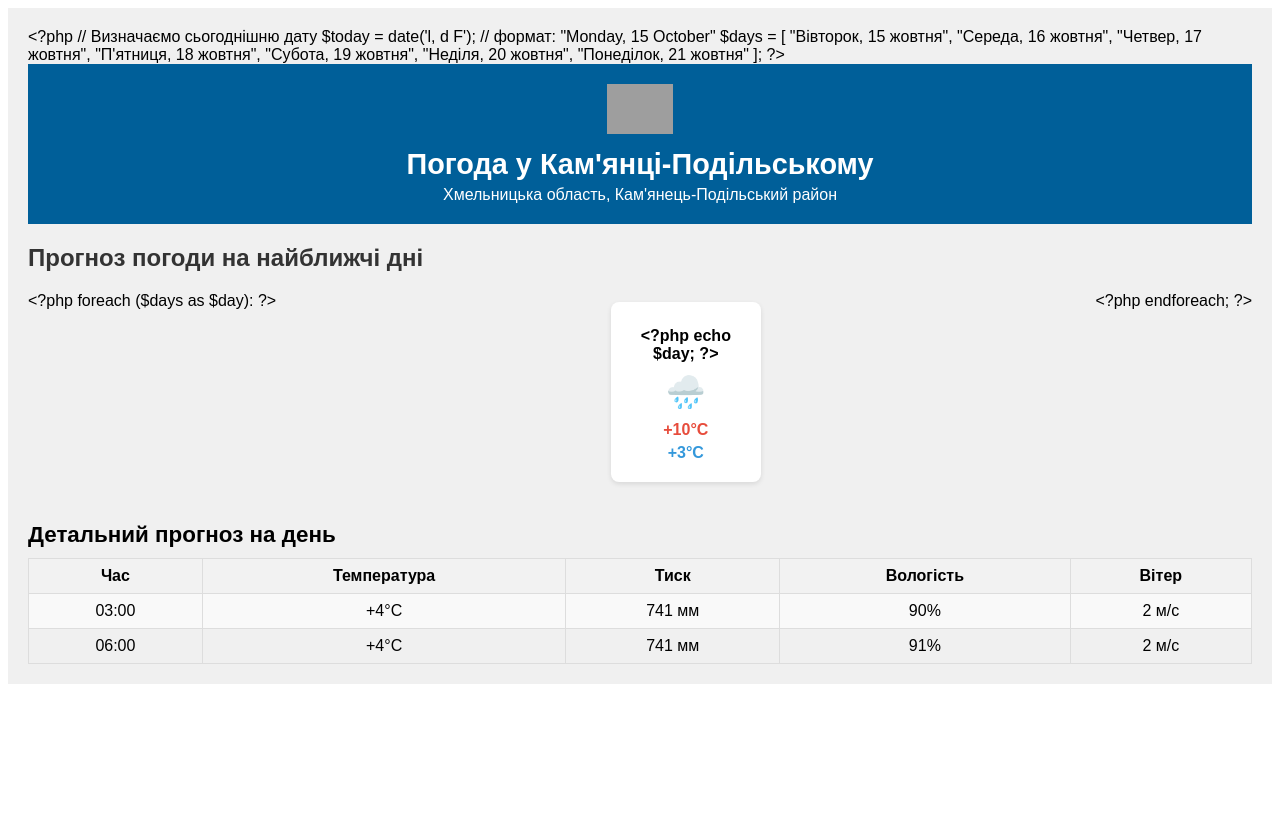
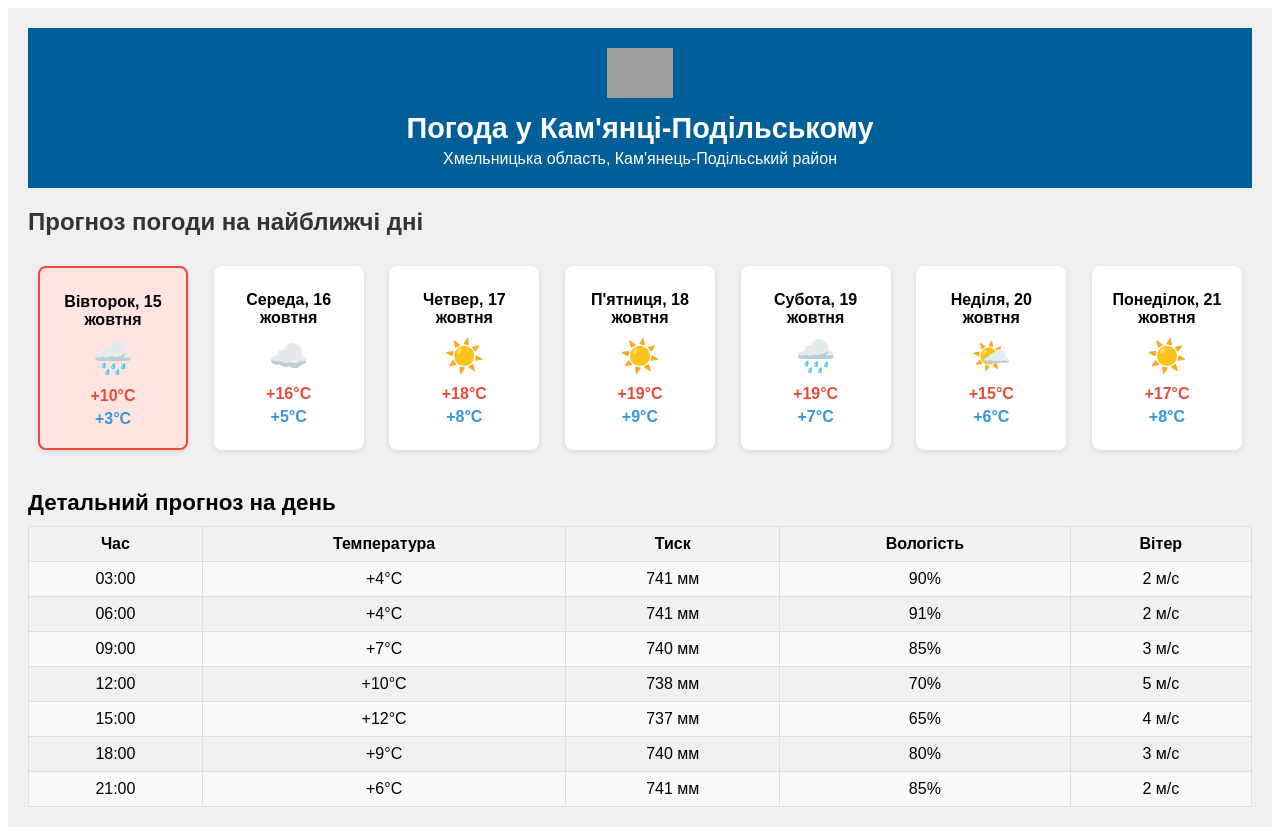
Before and after one commit to IT-Kamianets/weathersense, an Angular app: page / in a window 1280 px wide. Before the commit the page ends 800 px from the top, so only its background shows below. Built offline with nearby package versions, Linux system fonts and the light colour scheme; grey boxes are pictures that could not be loaded.

Commit message:
Update app.component.html

```diff
--- a/src/app/app.component.html
+++ b/src/app/app.component.html
@@ -7,20 +7,6 @@
     <link rel="stylesheet" href="app.component.scss">
 </head>
 <body>
-    <?php
-    // Визначаємо сьогоднішню дату
-    $today = date('l, d F'); // формат: "Monday, 15 October"
-    $days = [
-        "Вівторок, 15 жовтня",
-        "Середа, 16 жовтня",
-        "Четвер, 17 жовтня",
-        "П'ятниця, 18 жовтня",
-        "Субота, 19 жовтня",
-        "Неділя, 20 жовтня",
-        "Понеділок, 21 жовтня"
-    ];
-    ?>
-
     <header>
         <div class="logo">
             <img src="logo.png" alt="Sinoptik Logo">
@@ -32,14 +18,48 @@
         <section class="forecast">
             <h2>Прогноз погоди на найближчі дні</h2>
             <div class="forecast-days">
-                <?php foreach ($days as $day): ?>
-                    <div class="day <?php echo ($day === $today) ? 'today' : ''; ?>">
-                        <p class="date"><?php echo $day; ?></p>
-                        <div class="weather-icon">🌧️</div>
-                        <p class="temp-max">+10°C</p>
-                        <p class="temp-min">+3°C</p>
-                    </div>
-                <?php endforeach; ?>
+                <div class="day today">
+                    <p class="date">Вівторок, 15 жовтня</p>
+                    <div class="weather-icon">🌧️</div>
+                    <p class="temp-max">+10°C</p>
+                    <p class="temp-min">+3°C</p>
+                </div>
+                <div class="day">
+                    <p class="date">Середа, 16 жовтня</p>
+                    <div class="weather-icon">☁️</div>
+                    <p class="temp-max">+16°C</p>
+                    <p class="temp-min">+5°C</p>
+                </div>
+                <div class="day">
+                    <p class="date">Четвер, 17 жовтня</p>
+                    <div class="weather-icon">☀️</div>
+                    <p class="temp-max">+18°C</p>
+                    <p class="temp-min">+8°C</p>
+                </div>
+                <div class="day">
+                    <p class="date">П'ятниця, 18 жовтня</p>
+                    <div class="weather-icon">☀️</div>
+                    <p class="temp-max">+19°C</p>
+                    <p class="temp-min">+9°C</p>
+                </div>
+                <div class="day">
+                    <p class="date">Субота, 19 жовтня</p>
+                    <div class="weather-icon">🌧️</div>
+                    <p class="temp-max">+19°C</p>
+                    <p class="temp-min">+7°C</p>
+                </div>
+                <div class="day">
+                    <p class="date">Неділя, 20 жовтня</p>
+                    <div class="weather-icon">🌤️</div>
+                    <p class="temp-max">+15°C</p>
+                    <p class="temp-min">+6°C</p>
+                </div>
+                <div class="day">
+                    <p class="date">Понеділок, 21 жовтня</p>
+                    <div class="weather-icon">☀️</div>
+                    <p class="temp-max">+17°C</p>
+                    <p class="temp-min">+8°C</p>
+                </div>
             </div>
         </section>
         <section class="detailed-weather">
@@ -66,7 +86,41 @@
                     <td>91%</td>
                     <td>2 м/с</td>
                 </tr>
-                <!-- Додайте інші години за потреби -->
+                <tr>
+                    <td>09:00</td>
+                    <td>+7°C</td>
+                    <td>740 мм</td>
+                    <td>85%</td>
+                    <td>3 м/с</td>
+                </tr>
+                <tr>
+                    <td>12:00</td>
+                    <td>+10°C</td>
+                    <td>738 мм</td>
+                    <td>70%</td>
+                    <td>5 м/с</td>
+                </tr>
+                <tr>
+                    <td>15:00</td>
+                    <td>+12°C</td>
+                    <td>737 мм</td>
+                    <td>65%</td>
+                    <td>4 м/с</td>
+                </tr>
+                <tr>
+                    <td>18:00</td>
+                    <td>+9°C</td>
+                    <td>740 мм</td>
+                    <td>80%</td>
+                    <td>3 м/с</td>
+                </tr>
+                <tr>
+                    <td>21:00</td>
+                    <td>+6°C</td>
+                    <td>741 мм</td>
+                    <td>85%</td>
+                    <td>2 м/с</td>
+                </tr>
             </table>
         </section>
     </main>
```
